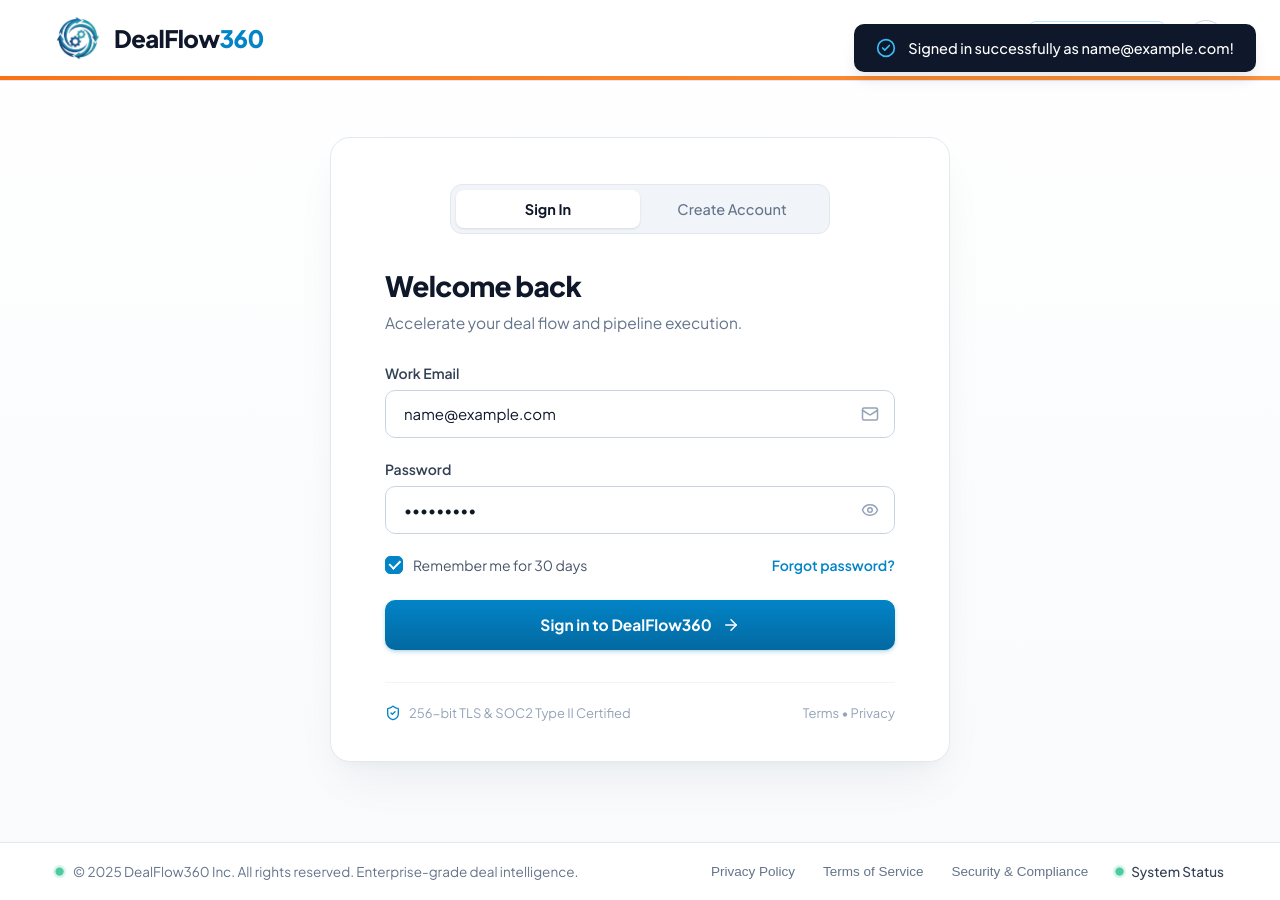
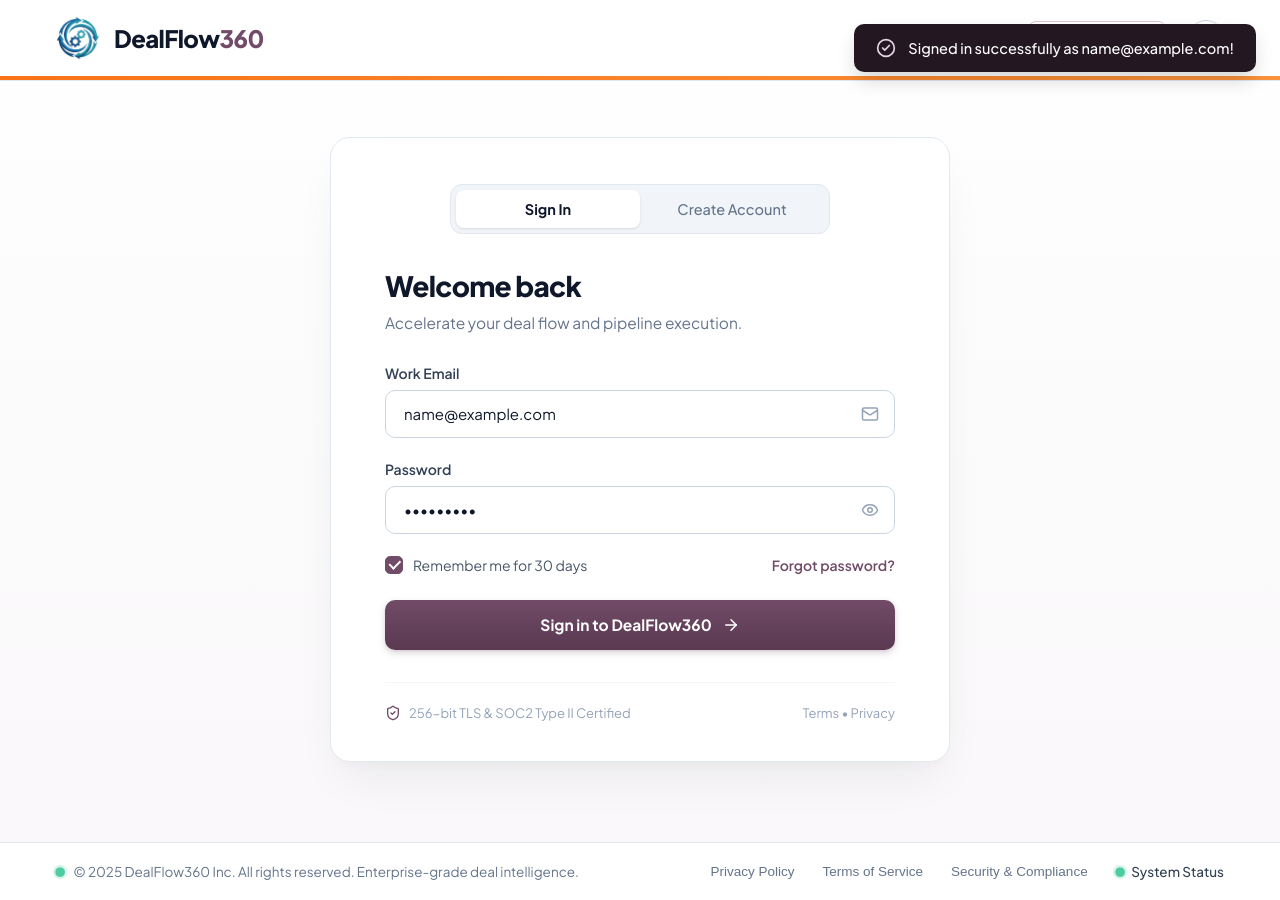
Before and after one commit to aloksisodiya/DealFlow360, a React (Vite) app in the folder client/: page / in a window 1280 px wide. Both pictures are taken after typing "name@example.com", "Sample123" into the empty fields and a click on the button "Sign in to DealFlow360". Built offline with nearby package versions, Linux system fonts and the light colour scheme.

Commit message:
style: apply #714b67 purple brand theme to auth UI

```diff
--- a/client/src/App.css
+++ b/client/src/App.css
@@ -4,7 +4,7 @@
   flex-direction: column;
   min-height: 100vh;
   background-color: #f8fafc;
-  background: linear-gradient(180deg, #ffffff 0%, #f8fafc 100%);
+  background: linear-gradient(180deg, #ffffff 0%, #f9f7f9 100%);
 }
 
 /* Header */
@@ -43,7 +43,7 @@
 .brand-name {
   font-size: 24px;
   font-weight: 800;
-  color: #0284c7;
+  color: #714b67;
   letter-spacing: -0.025em;
   font-family: var(--font-main);
   display: flex;
@@ -80,16 +80,16 @@
 }
 
 .nav-link:hover {
-  color: #0284c7;
-  background-color: #f1f5f9;
+  color: #714b67;
+  background-color: #f8f4f7;
 }
 
 .btn-contact-sales {
   font-size: 14.5px;
   font-weight: 600;
-  color: #0284c7;
+  color: #714b67;
   background-color: #ffffff;
-  border: 1.5px solid #bae6fd;
+  border: 1.5px solid #dfc2d6;
   border-radius: 8px;
   padding: 8px 20px;
   cursor: pointer;
@@ -100,9 +100,9 @@
 }
 
 .btn-contact-sales:hover {
-  background-color: #f0f9ff;
-  border-color: #7dd3fc;
-  color: #0369a1;
+  background-color: #faf5f8;
+  border-color: #c99bbd;
+  color: #5a3951;
 }
 
 .btn-help-circle {
@@ -122,9 +122,9 @@
 }
 
 .btn-help-circle:hover {
-  border-color: #94a3b8;
-  color: #0f172a;
-  background-color: #f8fafc;
+  border-color: #714b67;
+  color: #714b67;
+  background-color: #faf5f8;
 }
 
 /* Main Content */
@@ -259,8 +259,8 @@
 }
 
 .form-input:focus {
-  border-color: #0284c7;
-  box-shadow: 0 0 0 4px rgba(2, 132, 199, 0.14);
+  border-color: #714b67;
+  box-shadow: 0 0 0 4px rgba(113, 75, 103, 0.15);
 }
 
 .input-icon-btn {
@@ -278,7 +278,7 @@
 }
 
 .input-icon-btn:hover {
-  color: #475569;
+  color: #714b67;
 }
 
 .input-icon-static {
@@ -326,8 +326,8 @@
 }
 
 .custom-checkbox:checked {
-  background-color: #0284c7;
-  border-color: #0284c7;
+  background-color: #714b67;
+  border-color: #714b67;
 }
 
 .custom-checkbox:checked::after {
@@ -342,7 +342,7 @@
 .link-forgot {
   font-size: 14px;
   font-weight: 600;
-  color: #0284c7;
+  color: #714b67;
   text-decoration: none;
   background: none;
   border: none;
@@ -352,7 +352,7 @@
 }
 
 .link-forgot:hover {
-  color: #0369a1;
+  color: #5a3951;
   text-decoration: underline;
 }
 
@@ -362,7 +362,7 @@
   align-items: center;
   gap: 8px;
   font-size: 13px;
-  color: #0284c7;
+  color: #714b67;
   margin-top: 8px;
 }
 
@@ -384,7 +384,7 @@
 }
 
 .terms-link {
-  color: #0284c7;
+  color: #714b67;
   text-decoration: none;
   font-weight: 600;
   cursor: pointer;
@@ -392,6 +392,7 @@
 
 .terms-link:hover {
   text-decoration: underline;
+  color: #5a3951;
 }
 
 /* Submit Button */
@@ -399,8 +400,8 @@
   width: 100%;
   height: 50px;
   padding: 0 24px;
-  background: #0284c7;
-  background: linear-gradient(180deg, #0284c7 0%, #0369a1 100%);
+  background: #714b67;
+  background: linear-gradient(180deg, #714b67 0%, #5a3951 100%);
   color: #ffffff;
   border: none;
   border-radius: 10px;
@@ -412,13 +413,13 @@
   align-items: center;
   justify-content: center;
   gap: 10px;
-  box-shadow: 0 1px 2px rgba(0, 0, 0, 0.05), 0 2px 4px rgba(2, 132, 199, 0.25);
+  box-shadow: 0 1px 2px rgba(0, 0, 0, 0.05), 0 3px 6px rgba(113, 75, 103, 0.25);
   transition: all 0.2s cubic-bezier(0.4, 0, 0.2, 1);
 }
 
 .btn-primary-submit:hover {
-  background: linear-gradient(180deg, #0369a1 0%, #075985 100%);
-  box-shadow: 0 4px 16px rgba(2, 132, 199, 0.4);
+  background: linear-gradient(180deg, #5e3b55 0%, #4a2d42 100%);
+  box-shadow: 0 4px 18px rgba(113, 75, 103, 0.4);
   transform: translateY(-1px);
 }
 
@@ -465,7 +466,7 @@
 .bottom-switch-link button {
   background: none;
   border: none;
-  color: #0284c7;
+  color: #714b67;
   font-weight: 600;
   cursor: pointer;
   margin-left: 6px;
@@ -475,6 +476,7 @@
 
 .bottom-switch-link button:hover {
   text-decoration: underline;
+  color: #5a3951;
 }
 
 /* Footer */
@@ -520,7 +522,7 @@
 }
 
 .footer-link:hover {
-  color: #0f172a;
+  color: #714b67;
 }
 
 .status-badge {
@@ -535,7 +537,7 @@
 .modal-overlay {
   position: fixed;
   inset: 0;
-  background-color: rgba(15, 23, 42, 0.4);
+  background-color: rgba(15, 23, 42, 0.45);
   backdrop-filter: blur(4px);
   display: flex;
   align-items: center;
@@ -586,13 +588,13 @@
 }
 
 .toast {
-  background: #0f172a;
+  background: #231821;
   color: #ffffff;
   padding: 14px 22px;
   border-radius: 10px;
   font-size: 14.5px;
   font-weight: 500;
-  box-shadow: 0 10px 15px -3px rgba(0, 0, 0, 0.1);
+  box-shadow: 0 10px 20px -3px rgba(0, 0, 0, 0.18);
   display: flex;
   align-items: center;
   gap: 12px;
--- a/client/src/App.jsx
+++ b/client/src/App.jsx
@@ -99,7 +99,7 @@
       {toastMessage && (
         <div className="toast-container">
           <div className="toast">
-            <CheckCircle2 size={20} color="#38bdf8" />
+            <CheckCircle2 size={20} color="#e9d5e3" />
             <span>{toastMessage}</span>
           </div>
         </div>
@@ -254,7 +254,7 @@
                 {/* Security Trust Badge */}
                 <div className="security-badge-row">
                   <div className="security-badge-left">
-                    <ShieldCheck size={16} color="#0284c7" />
+                    <ShieldCheck size={16} color="#714b67" />
                     <span>256-bit TLS & SOC2 Type II Certified</span>
                   </div>
                   <div className="security-badge-right">
--- a/client/src/index.css
+++ b/client/src/index.css
@@ -1,22 +1,22 @@
 :root {
   --font-main: 'Plus Jakarta Sans', 'Inter', -apple-system, BlinkMacSystemFont, 'Segoe UI', Roboto, sans-serif;
-  --color-primary: #0284c7;
-  --color-primary-hover: #0369a1;
-  --color-primary-light: rgba(2, 132, 199, 0.08);
+  --color-primary: #714b67;
+  --color-primary-hover: #5a3951;
+  --color-primary-light: rgba(113, 75, 103, 0.08);
   --color-text-main: #0f172a;
   --color-text-muted: #64748b;
   --color-text-subtle: #94a3b8;
   --color-border: #e2e8f0;
-  --color-border-focus: #0284c7;
+  --color-border-focus: #714b67;
   --color-bg-page: #f8fafc;
   --color-bg-card: #ffffff;
   --color-bg-input: #ffffff;
   --color-accent-stripe: #f97316;
   --color-success: #10b981;
-  --radius-card: 14px;
-  --radius-input: 8px;
-  --shadow-card: 0 10px 30px -5px rgba(15, 23, 42, 0.06), 0 4px 6px -2px rgba(15, 23, 42, 0.03);
-  --shadow-input-focus: 0 0 0 3.5px rgba(2, 132, 199, 0.15);
+  --radius-card: 20px;
+  --radius-input: 10px;
+  --shadow-card: 0 24px 48px -12px rgba(15, 23, 42, 0.07), 0 8px 16px -4px rgba(15, 23, 42, 0.03);
+  --shadow-input-focus: 0 0 0 4px rgba(113, 75, 103, 0.15);
 }
 
 * {
@@ -69,8 +69,8 @@
 
 .pulse-dot {
   display: inline-block;
-  width: 7px;
-  height: 7px;
+  width: 7.5px;
+  height: 7.5px;
   background-color: var(--color-success);
   border-radius: 50%;
   box-shadow: 0 0 0 2px rgba(16, 185, 129, 0.2);
```
